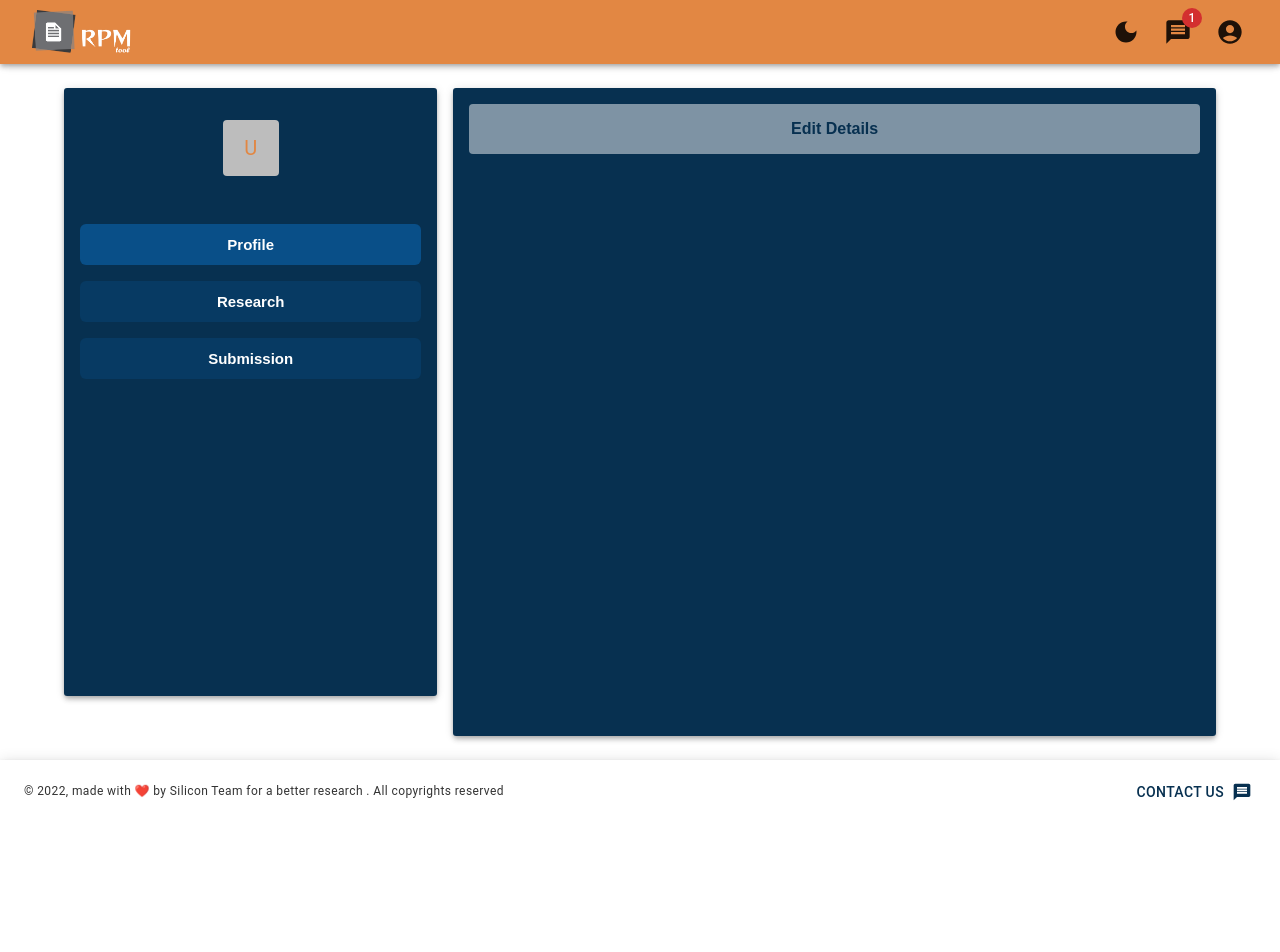
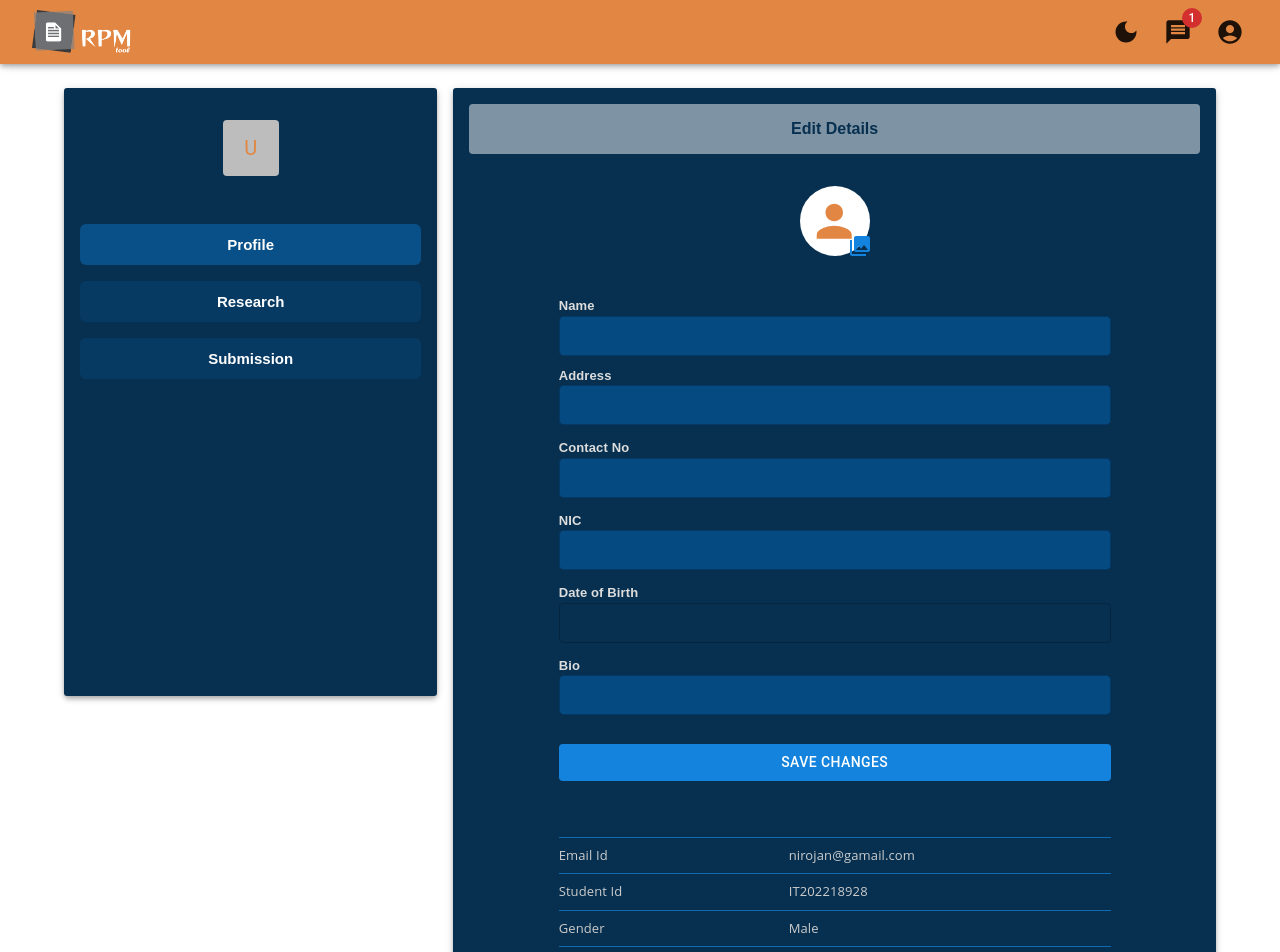
Before and after one commit to Arivaran-T/RPMT, a React (Create React App) app in the folder FrontEnd/rpmt/: page /profile/details in a window 1280 px wide. Shown: the top 952 px of the page. Before the commit the page ends 824 px from the top, so only its background shows below. Built offline with nearby package versions, Linux system fonts and the light colour scheme.

Commit message:
edit details page finished

```diff
--- a/FrontEnd/rpmt/package.json
+++ b/FrontEnd/rpmt/package.json
@@ -10,11 +10,13 @@
     "@mui/lab": "^5.0.0-alpha.78",
     "@mui/material": "^5.5.2",
     "@mui/styles": "^5.5.1",
+    "@mui/x-date-pickers": "^5.0.0-alpha.1",
     "@reduxjs/toolkit": "^1.8.1",
     "@testing-library/jest-dom": "^5.16.3",
     "@testing-library/react": "^12.1.4",
     "@testing-library/user-event": "^13.5.0",
     "axios": "^0.26.1",
+    "date-fns": "^2.28.0",
     "react": "^17.0.2",
     "react-dom": "^17.0.2",
     "react-redux": "^7.2.7",
--- a/FrontEnd/rpmt/src/App.js
+++ b/FrontEnd/rpmt/src/App.js
@@ -67,7 +67,7 @@ function App() {
             secondary: {
               main: "#064663",
             },
-            divider: "#E28743",
+            divider: "#116BB1",
             background: {
               default: "#073050",
               paper: "#273443",
--- /dev/null
+++ b/FrontEnd/rpmt/src/Components/RMTbtn.js
@@ -0,0 +1,31 @@
+import { ClassNames } from "@emotion/react";
+import { Box, Button, Grid, Typography } from "@mui/material";
+import { makeStyles } from "@mui/styles";
+
+const useStyle = makeStyles({
+  btn: {
+    "&:hover": {
+      backgroundColor: "#fff",
+      color: "#3c52b2",
+    },
+  },
+});
+
+function RMTbtn(props) {
+  const classes = useStyle();
+  return (
+    <>
+      <Button
+        href={props.href}
+        sx={{ bgcolor: "#1383DD", marginY: "1rem", color: "#fff" }}
+        color="secondary"
+        onClick={props.handler}
+        className={classes.btn}
+      >
+        {props.btn}
+      </Button>
+    </>
+  );
+}
+
+export default RMTbtn;
--- /dev/null
+++ b/FrontEnd/rpmt/src/Pages/Profile/Components/EditDetails.js
@@ -0,0 +1,203 @@
+//mui
+import {
+  Paper,
+  Box,
+  Badge,
+  Avatar,
+  IconButton,
+  FormControl,
+  TextField,
+  Container,
+  Typography,
+  Grid,
+  Divider,
+} from "@mui/material";
+import CollectionsIcon from "@mui/icons-material/Collections";
+import { makeStyles } from "@mui/styles";
+import { AdapterDateFns } from "@mui/x-date-pickers/AdapterDateFns";
+import { LocalizationProvider } from "@mui/x-date-pickers/LocalizationProvider";
+import { DatePicker } from "@mui/x-date-pickers/DatePicker";
+
+//react
+import { useState } from "react";
+
+//others
+import RMTbtn from "../../../Components/RMTbtn";
+import Heading from "../../../Components/Heading";
+
+const useStyle = makeStyles({
+  lables: {
+    textAlign: "left",
+    fontFamily: "Arial",
+    fontWeight: "700",
+    fontSize: "13px",
+    color: "#ddd",
+  },
+  inputs: {
+    color: "#99ccff",
+    background: "rgb(6, 74, 130)",
+    borderRadius: "5px",
+    fontFamily: "arial",
+    fontWeight: "600",
+    letterSpacing: ".5px",
+  },
+  data: {
+    fontFamily: "Open Sans",
+    fontWeight: "500",
+    fontSize: "13px",
+    color: "#ccc",
+  },
+});
+
+function EditDetails() {
+  const classes = useStyle();
+  const [value, setValue] = useState(null);
+  return (
+    <>
+      <Paper elevation={4}>
+        <Box
+          p={2}
+          sx={{ bgcolor: "#073050", borderRadius: "3px", textAlign: "center" }}
+          minHeight={"77vh"}
+        >
+          <Heading heading="Edit Details" />
+          <Badge
+            overlap="circular"
+            anchorOrigin={{ vertical: "bottom", horizontal: "right" }}
+            badgeContent={
+              <IconButton sx={{ color: "#1383DD" }} size="small">
+                <CollectionsIcon size="small" />
+              </IconButton>
+            }
+          >
+            <Avatar
+              alt="user profile"
+              src=""
+              sx={{ height: "70px", width: "70px", bgcolor: "#fff" }}
+            />
+          </Badge>
+          <br />
+          <Container maxWidth="sm">
+            <Box mt={5}>
+              <FormControl fullWidth>
+                <Typography className={classes.lables}>Name</Typography>
+                <TextField
+                  color="info"
+                  variant="outlined"
+                  margin="none"
+                  size="small"
+                  className={classes.inputs}
+                  inputProps={{ className: classes.inputs }}
+                  sx={{ marginBottom: "10px" }}
+                />
+                <Typography className={classes.lables}>Address</Typography>
+                <TextField
+                  color="info"
+                  variant="outlined"
+                  margin="none"
+                  size="small"
+                  className={classes.inputs}
+                  inputProps={{ className: classes.inputs }}
+                  sx={{ marginBottom: "13px" }}
+                />
+                <Typography className={classes.lables}>Contact No</Typography>
+                <TextField
+                  color="info"
+                  variant="outlined"
+                  margin="none"
+                  size="small"
+                  className={classes.inputs}
+                  inputProps={{ className: classes.inputs }}
+                  sx={{ marginBottom: "13px" }}
+                />
+                <Typography className={classes.lables}>NIC</Typography>
+                <TextField
+                  color="info"
+                  variant="outlined"
+                  margin="none"
+                  size="small"
+                  className={classes.inputs}
+                  inputProps={{ className: classes.inputs }}
+                  sx={{ marginBottom: "13px" }}
+                />
+                <Typography className={classes.lables}>
+                  Date of Birth
+                </Typography>
+                <LocalizationProvider dateAdapter={AdapterDateFns}>
+                  <DatePicker
+                    inputProps={{ className: classes.inputs }}
+                    value={value}
+                    onChange={(newValue) => {
+                      setValue(newValue);
+                    }}
+                    renderInput={(params) => (
+                      <TextField
+                        color="info"
+                        variant="outlined"
+                        margin="none"
+                        size="small"
+                        className={classes.inputs}
+                        inputProps={{ className: classes.inputs }}
+                        sx={{ marginBottom: "13px" }}
+                        {...params}
+                      />
+                    )}
+                  />
+                </LocalizationProvider>
+
+                <Typography className={classes.lables}>Bio</Typography>
+                <TextField
+                  multiline
+                  maxRows={4}
+                  id="outlined-multiline-static"
+                  color="info"
+                  variant="outlined"
+                  margin="none"
+                  size="small"
+                  className={classes.inputs}
+                  inputProps={{ className: classes.inputs }}
+                  sx={{ marginBottom: "13px" }}
+                />
+                <RMTbtn wd="100%" btn="Save Changes" handler={() => {}} />
+              </FormControl>
+              <Box mt={5} />
+              <Divider />
+              <Rowdata title="Email Id" data="nirojan@gamail.com" />
+              <Rowdata title="Student Id" data="IT202218928" />
+              <Rowdata title="Gender" data="Male" />
+              <Box mt={3} />
+              <Box sx={{ textAlign: "right" }}>
+                <RMTbtn
+                  wd="50%"
+                  btn="Change Password"
+                  href="/profile/change-password"
+                />
+              </Box>
+            </Box>
+          </Container>
+        </Box>
+      </Paper>
+    </>
+  );
+}
+
+const Rowdata = (props) => {
+  const classes = useStyle();
+  return (
+    <>
+      <Box my={1} sx={{ textAlign: "left" }}>
+        <Grid container>
+          <Grid item xs={5}>
+            <Typography className={classes.data}>{props.title}</Typography>
+          </Grid>
+          <Grid item xs={4}>
+            <Typography className={classes.data}>{props.data}</Typography>
+          </Grid>
+        </Grid>
+      </Box>
+      <Divider />
+    </>
+  );
+};
+
+export default EditDetails;
--- a/FrontEnd/rpmt/src/Pages/Profile/EditDetails.js
+++ b/FrontEnd/rpmt/src/Pages/Profile/Components/EditPassword.js
@@ -1,14 +1,15 @@
-import { Paper, Box } from "@mui/material";
-import Heading from "./Heading";
+import { Paper } from "@mui/material";
+import { Box } from "@mui/system";
+import Heading from "../../../Components/Heading";
 
-function EditDetails() {
+function Editpassword() {
   return (
     <>
       <Paper elevation={4}>
         <Box
           p={2}
           sx={{ bgcolor: "#073050", borderRadius: "3px", textAlign: "center" }}
-          minHeight={"77vh"}
+          minHeight={"73vh"}
         >
           <Heading heading="Edit Details" />
         </Box>
@@ -17,4 +18,4 @@ function EditDetails() {
   );
 }
 
-export default EditDetails;
+export default Editpassword;
--- a/FrontEnd/rpmt/src/Pages/Profile/Options.js
+++ b/FrontEnd/rpmt/src/Pages/Profile/Options.js
@@ -1,5 +1,5 @@
 import { Avatar, Box, Grid, Paper } from "@mui/material";
-import { Link, NavLink } from "react-router-dom";
+import { Link } from "react-router-dom";
 import { useParams } from "react-router-dom";
 import { makeStyles } from "@mui/styles";
 
--- a/FrontEnd/rpmt/src/Pages/Profile/Profile.js
+++ b/FrontEnd/rpmt/src/Pages/Profile/Profile.js
@@ -13,16 +13,17 @@ import { useState } from "react";
 import Header from "../../Components/Header";
 import Options from "./Options";
 import { useParams } from "react-router-dom";
-import EditDetails from "./EditDetails";
+import EditDetails from "./Components/EditDetails";
 import MenuOpenIcon from "@mui/icons-material/MenuOpen";
 import { makeStyles } from "@mui/styles";
 import List from "@mui/material/List";
 import ListItem from "@mui/material/ListItem";
 import ListItemText from "@mui/material/ListItemText";
 import { useNavigate } from "react-router-dom";
+import Editpassword from "./Components/EditPassword";
 
 const useStyle = makeStyles({
-  buttons: { position: "fixed", right: "0px", top: "45%", bgcolor: "#073050"},
+  buttons: { position: "fixed", right: "0px", top: "45%", bgcolor: "#073050" },
 });
 
 function Profile(props) {
@@ -35,7 +36,11 @@ function Profile(props) {
     return (
       <div className={classes.buttons}>
         <Grid item display={{ sm: "none", xs: "block", posision: "absolute" }}>
-          <Box p={1.2} sx={{ bgcolor: "#DFDADA",borderRadius:"5px 0 0 5px" }} elevation={4}>
+          <Box
+            p={0.5}
+            sx={{ bgcolor: "#DFDADA", borderRadius: "5px 0 0 5px" }}
+            elevation={4}
+          >
             <IconButton onClick={toggleDrawer(true)}>
               <MenuOpenIcon fontSize="small" color="secondary" />
             </IconButton>
@@ -107,8 +112,9 @@ function Profile(props) {
                 <Grid item xs={4} display={{ sm: "block", xs: "none" }}>
                   <Options />
                 </Grid>
-                <Grid item xs={10} sm={8}>
+                <Grid item xs={12} sm={8}>
                   {page === "details" && <EditDetails />}
+                  {page === "change-password" && <Editpassword />}
                 </Grid>
               </Grid>
             </Box>
```
Also changed, not shown: FrontEnd/rpmt/src/Components/Heading.js (renamed from FrontEnd/rpmt/src/Pages/Profile/Heading.js), 1 other file (tests, documents, lock files or other folders).
